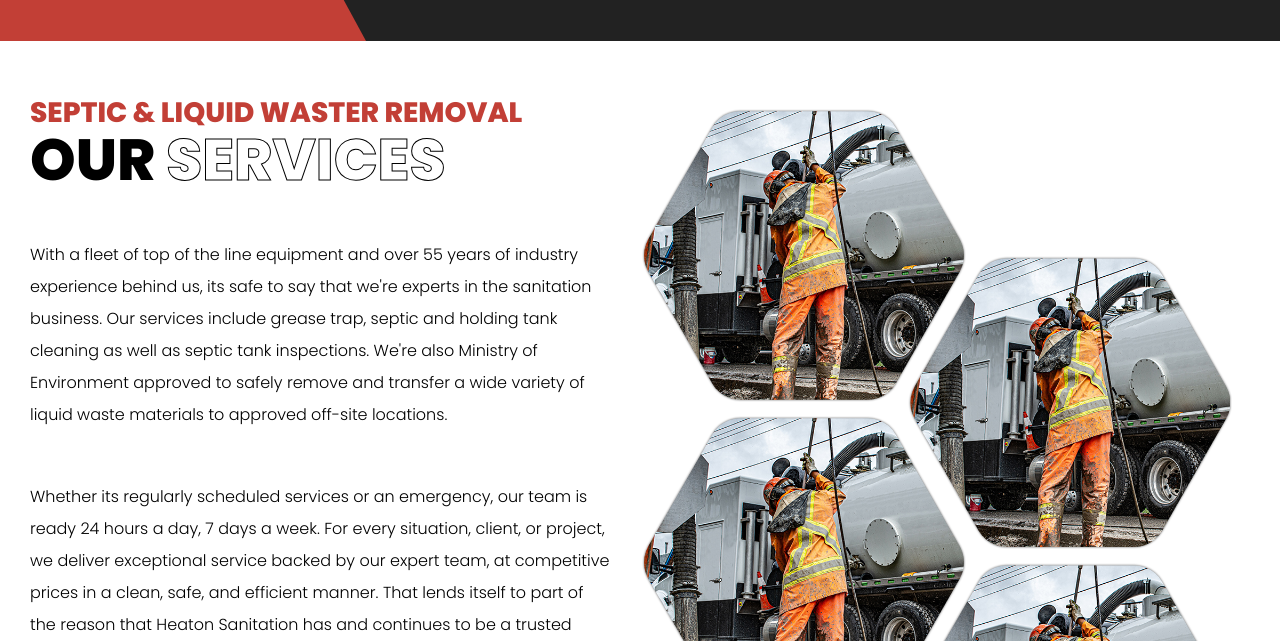
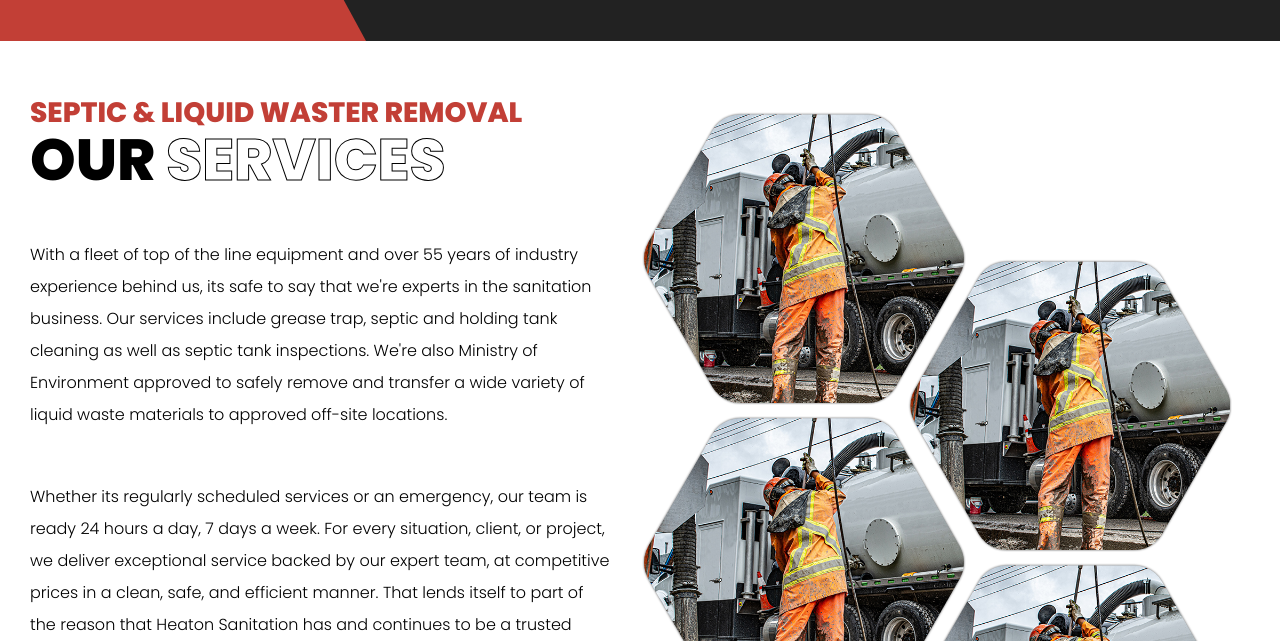
Before and after one commit to Pure-Ind/Heaton-Sanitation, a Jekyll site: the page built from index.markdown, in a window 1280 px wide. Shown: the part 1507-2148 px from the top of the page. Built offline with Jekyll 4.4.1, drawn with Linux system fonts in a browser that asks for light colours; comment, search, counter and statistics services are not loaded.

Commit message:
fix html errors

```diff
--- a/_includes/hex-grid-item.html
+++ b/_includes/hex-grid-item.html
@@ -11,7 +11,7 @@
         {% endif %}
         <img src="{{ include.img_src }}" class="hex-grid-img" alt="{{ include.img_alt }}" />
     </div>
-
+    {% if include.svg %}
     <svg class="clip-svg" width="0" height="0" >
         <defs>
             <clipPath id="clip-svg-demo" clipPathUnits="objectBoundingBox" transform="scale(0.01, 0.01)">
@@ -19,6 +19,7 @@
             </clipPath>
         </defs>
     </svg>
+    {% endif %}
 </a>
 <figcaption>{{ include.img_alt }} </figcaption>
 </figure>
--- a/_layouts/home.html
+++ b/_layouts/home.html
@@ -26,7 +26,7 @@
           <h2>24 Hour Emergency Service</h2>
         </div>
         <div class="intro-section-small-side">
-          <svg xmlns="http://www.w3.org/2000/svg" preserveAspectRatio="none" width="100%" height="100%" width="282.175" height="1000" viewBox="0 0 282.175 1000">
+          <svg xmlns="http://www.w3.org/2000/svg" preserveAspectRatio="none" width="100%" height="100%" viewBox="0 0 282.175 1000">
             <path d="M19.575,571.7l262.6,428.3V0L19.575,430.2C-6.525,473-6.525,527,19.575,571.7Z" style="fill: #222"/>
           </svg>
         </div>
@@ -69,7 +69,7 @@
         </div>
         <div class="grid-item flex-center-vertical">
           <div class="hex-grid ps-gallery hex-grid-services">
-                {% include hex-grid-item.html img_src="/assets/images/hydrovac/hex-bg.jpg" img_alt="Hydro Excavation" linkto="/assets/images/hydrovac/hex-bg.jpg" datasize="1024x1024" hover="true" %}
+                {% include hex-grid-item.html svg="true" img_src="/assets/images/hydrovac/hex-bg.jpg" img_alt="Hydro Excavation" linkto="/assets/images/hydrovac/hex-bg.jpg" datasize="1024x1024" hover="true" %}
                 {% include hex-grid-item.html img_src="/assets/images/hydrovac/hex-bg.jpg" img_alt="Hydro Excavation" linkto="/assets/images/hydrovac/hex-bg.jpg" datasize="1024x1024" hover="true" %}
                 {% include hex-grid-item.html img_src="/assets/images/hydrovac/hex-bg.jpg" img_alt="Hydro Excavation" linkto="/assets/images/hydrovac/hex-bg.jpg" datasize="1024x1024" hover="true" %}
                 {% include hex-grid-item.html img_src="/assets/images/hydrovac/hex-bg.jpg" img_alt="Hydro Excavation" linkto="/assets/images/hydrovac/hex-bg.jpg" datasize="1024x1024" hover="true" %}
--- a/_sass/components/_hex-grid.scss
+++ b/_sass/components/_hex-grid.scss
@@ -35,7 +35,7 @@
         }
         &:nth-child(even) {
             margin-top: -2%;
-            margin-bottom: -3%;
+            margin-bottom: -1%;
             margin-left: -9%;
         }
 
```
